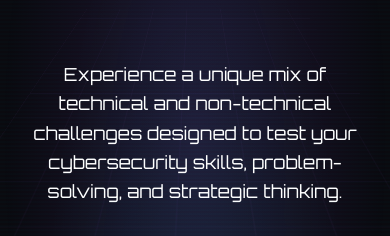
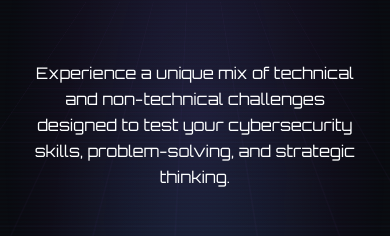
Before and after one commit to Pranay-Siddhartha/Techpulse-2026-main, a Next.js app: page / in a window 390 px wide. Shown: the part 343-579 px from the top of the page. Built offline with nearby package versions, Linux system fonts and the light colour scheme.

Commit message:
style: decrease description font size and improve responsiveness

```diff
--- a/src/app/page.js
+++ b/src/app/page.js
@@ -92,7 +92,7 @@ export default function Landing() {
                     transition={{ duration: 0.4 }}
                     className="w-full flex justify-center"
                 >
-                    <div className="text-center max-w-2xl w-full text-white/50 text-lg leading-relaxed" style={{ paddingLeft: '2rem', paddingRight: '2rem' }}>
+                    <div className="text-center max-w-2xl w-full text-white/50 text-base leading-relaxed" style={{ paddingLeft: '2rem', paddingRight: '2rem' }}>
                         <DecryptedText
                             text="Experience a unique mix of technical and non-technical challenges designed to test your cybersecurity skills, problem-solving, and strategic thinking."
                             animateOn="auto"
```
